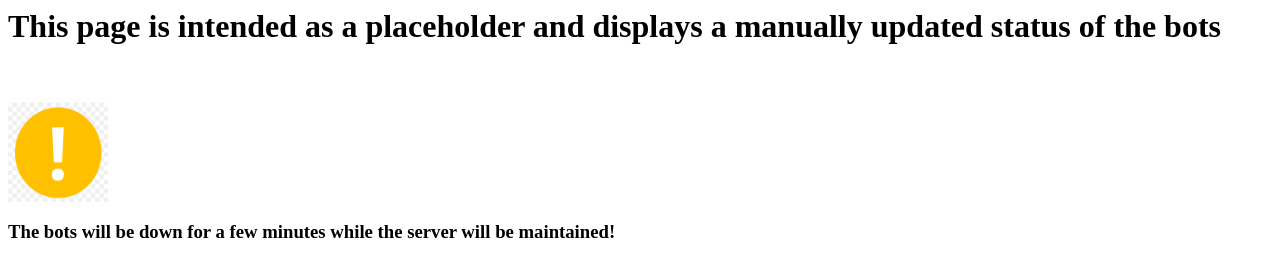
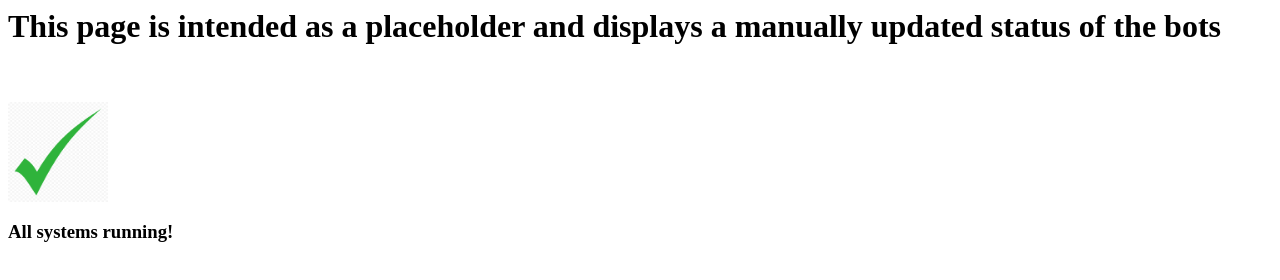
Before and after one commit to GhostPlayHD/fnbot.github.io, a plain HTML site: page index.html in a window 1280 px wide. Drawn offline with Linux system fonts and the light colour scheme.

Commit message:
Updated status

```diff
--- a/index.html
+++ b/index.html
@@ -9,10 +9,10 @@
     <br>
     <br>
 
-    <img src="media/285336.png" width="100px" height="100px"><h3>The bots will be down for a few minutes while the server will be maintained!</h3>
+    <!--<img src="media/285336.png" width="100px" height="100px"><h3>The bots will be down for a few minutes while the server will be maintained!</h3>!-->
 
 
-    <!--<img src="media/checkmark.png" width="100px" height="100px"><h3>All systems running!</h3>!-->
+    <img src="media/checkmark.png" width="100px" height="100px"><h3>All systems running!</h3>
 
   </body>
 
```
